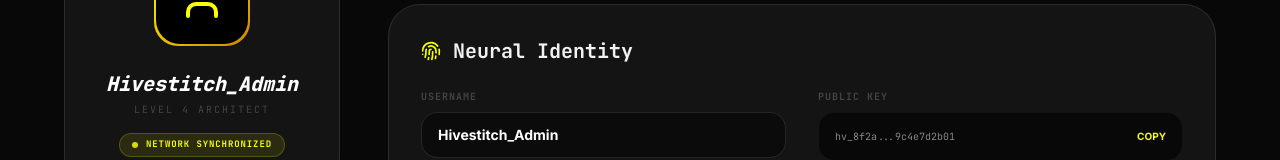
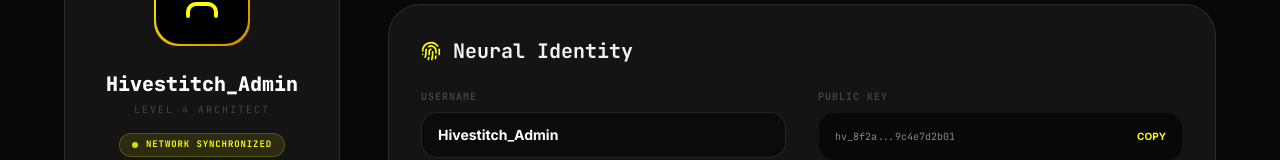
Before and after one commit to Rishi-Heda/gdgCommunismClient, a React (Vite) app: page /settings in a window 1280 px wide. Shown: the part 403-563 px from the top of the page. Built offline with nearby package versions, Linux system fonts and the light colour scheme.

Commit message:
fix : removed italic trait

```diff
--- a/src/pages/Settings.jsx
+++ b/src/pages/Settings.jsx
@@ -156,7 +156,7 @@ const Settings = () => {
                 </div>
               </div>
               <div className="text-center">
-                <h2 className="text-xl font-black italic font-mono mb-1 text-white">Hivestitch_Admin</h2>
+                <h2 className="text-xl font-black font-mono mb-1 text-white">Hivestitch_Admin</h2>
                 <p className="text-[10px] font-mono text-text-muted uppercase tracking-[0.2em] mb-4">Level 4 Architect</p>
                 <div className="flex items-center justify-center gap-2 px-3 py-1 bg-[#FAFF00]/10 border border-[#FAFF00]/20 rounded-full w-fit mx-auto">
                   <div className="w-1.5 h-1.5 rounded-full bg-[#FAFF00] animate-pulse" />
```
